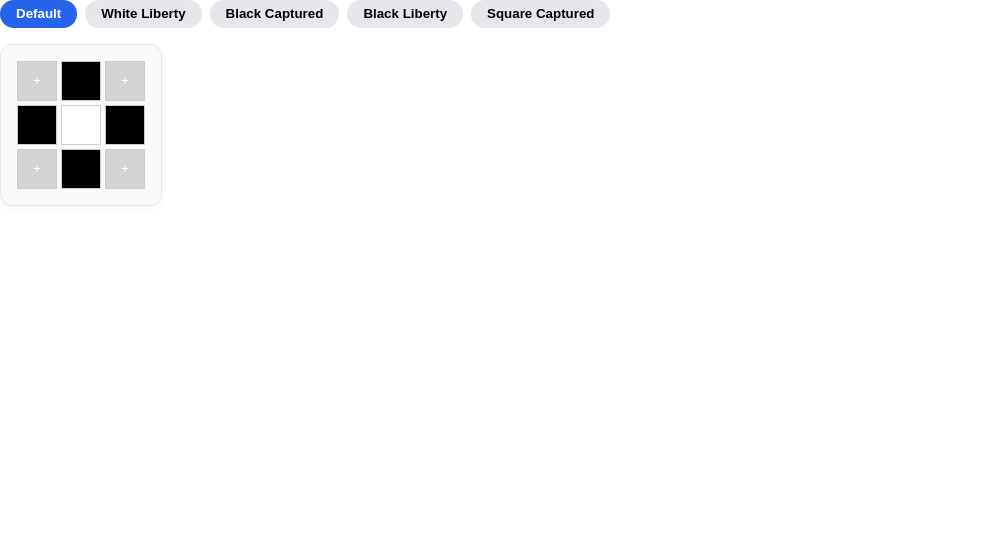
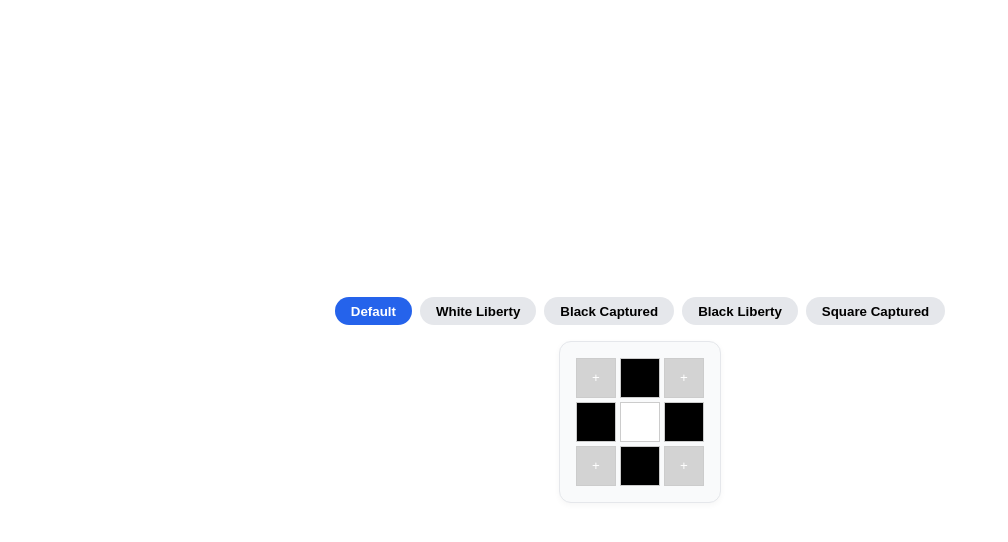
Before and after one commit to vertigojones/goban-checker, a React (Create React App) app: page / in a window 1280 px wide. Shown: the top 542 px of the page, without its empty margins (0-1008 px from the left). Built offline with nearby package versions, Linux system fonts and the light colour scheme.

Commit message:
add centred wrapper

```diff
--- a/src/components/GobanBoard.styles.ts
+++ b/src/components/GobanBoard.styles.ts
@@ -1,4 +1,12 @@
 import styled from "styled-components"
+
+export const Wrapper = styled.div`
+  display: flex;
+  flex-direction: column;
+  align-items: center;
+  justify-content: center;
+  min-height: 100vh;
+`
 
 export const BoardContainer = styled.div`
   padding: 1rem;
@@ -43,6 +51,7 @@ export const BoardSelector = styled.div`
   display: flex;
   gap: 0.5rem;
   flex-wrap: wrap;
+  justify-content: center;
 `
 
 export const BoardButton = styled.button<{ active: boolean }>`
--- a/src/components/GobanBoard.tsx
+++ b/src/components/GobanBoard.tsx
@@ -8,6 +8,7 @@ import {
   squareGroupSurrounded,
 } from "../mocks/boards"
 import {
+  Wrapper,
   BoardContainer,
   Board,
   Row,
@@ -23,6 +24,7 @@ interface GobanBoardProps {
 }
 
 const GobanBoard: React.FC<GobanBoardProps> = ({ board: externalBoard }) => {
+  // Predefined boards for visual testing or demonstration
   const boardOptions: Record<string, Stone[][]> = {
     Default: defaultBoard,
     "White Liberty": boardWithLiberty,
@@ -31,11 +33,13 @@ const GobanBoard: React.FC<GobanBoardProps> = ({ board: externalBoard }) => {
     "Square Captured": squareGroupSurrounded,
   }
 
+  // State to manage the board data, selected cell, and capture status
   const [board, setBoard] = useState<Stone[][]>(externalBoard || defaultBoard)
   const [selected, setSelected] = useState<[number, number] | null>(null)
   const [captured, setCaptured] = useState<boolean | null>(null)
   const [activeLabel, setActiveLabel] = useState<string>("Default")
 
+  // Sync internal board state with external prop (used in testing)
   useEffect(() => {
     if (externalBoard) {
       setBoard(externalBoard)
@@ -44,11 +48,13 @@ const GobanBoard: React.FC<GobanBoardProps> = ({ board: externalBoard }) => {
     }
   }, [externalBoard])
 
+  // Handle click on a board cell to determine capture
   const handleClick = (x: number, y: number) => {
     setSelected([x, y])
     setCaptured(isTaken(board, x, y))
   }
 
+  // Handle switching between predefined boards
   const handleBoardSwitch = (label: string) => {
     setBoard(boardOptions[label])
     setSelected(null)
@@ -57,7 +63,8 @@ const GobanBoard: React.FC<GobanBoardProps> = ({ board: externalBoard }) => {
   }
 
   return (
-    <div>
+    <Wrapper>
+      {/* Only show board switcher in demo mode (not testing) */}
       {!externalBoard && (
         <BoardSelector>
           {Object.keys(boardOptions).map((label) => (
@@ -72,7 +79,7 @@ const GobanBoard: React.FC<GobanBoardProps> = ({ board: externalBoard }) => {
         </BoardSelector>
       )}
 
-      {/* Board UI */}
+      {/* Render the board */}
       <BoardContainer>
         <Board>
           {board.map((row, y) => (
@@ -95,13 +102,14 @@ const GobanBoard: React.FC<GobanBoardProps> = ({ board: externalBoard }) => {
         </Board>
       </BoardContainer>
 
+      {/* Display capture result for selected stone */}
       {selected && (
         <Message data-testid="capture-message">
           Stone at ({selected[0]}, {selected[1]}) is{" "}
           <strong>{captured ? "captured" : "not captured"}</strong>.
         </Message>
       )}
-    </div>
+    </Wrapper>
   )
 }
 
```
